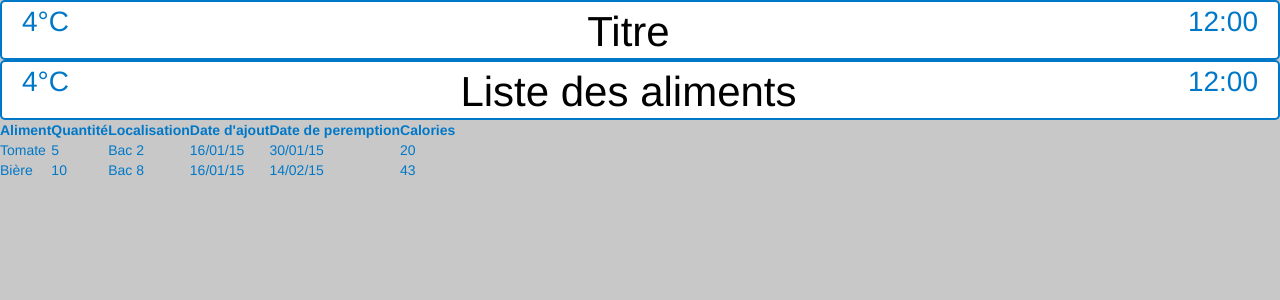
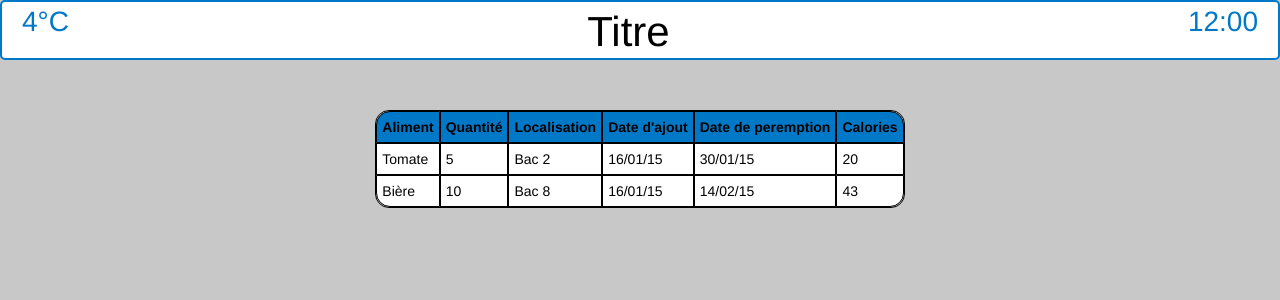
Before and after one commit to Nodraak/SmartFridge, a Django app: page /sf/show_list/ in a window 1280 px wide. Shown: the top 300 px of the page. Run offline with Django 3.2, Linux system fonts and the light colour scheme; some libraries are stand-ins or nearby versions.

Commit message:
Show_list functionnal

```diff
--- a/assets/css/show_list.css
+++ b/assets/css/show_list.css
@@ -1,43 +1,3 @@
-html{
-	background-color: rgb(200,200,200);
-}
-
-.barre{
-	height:60px;
-	background: white;
-	color: black;
-	padding: 0px;
-	margin: 0px;
-	border: solid rgb(0,120,200) 2px;
-	border-radius: 5px;
-	text-align: center;
-}
-
-.barre div{
-display: inline-block;
-vertical-align: middle;
-
-}
-
-#temperature{
-	float: left;
-	color: rgb(0,120,200);
-	margin-left: 20px;
-	font-size: 2em;
-}
-
-#heure{
-	float: right;
-	color: rgb(0,120,200);
-	margin-right: 20px;
-	font-size: 2em;
-}
-
-#titre{
-	display: inline-block;
-	font-size: 3em;
-}
-
 table{
 border-collapse: separate;
 	border-spacing: 0px;
@@ -45,6 +5,7 @@ border-collapse: separate;
 	border:solid 1px;
 margin: auto;
 margin-top: 50px;
+color:black;
 }
 
 th{
--- a/templates/sf/base.html
+++ b/templates/sf/base.html
@@ -10,6 +10,9 @@
   <link rel="stylesheet" href="{% static 'css/bootstrap-theme.min.css' %}">
   <link rel="stylesheet" href="{% static 'css/bootstrap.min.css' %}">
   <link rel="stylesheet" href="{% static 'css/principale.css' %}">
+
+  {% block extra_css %}
+  {% endblock %}
 
   <script src="{% static 'js/bootstrap.min.js' %}"></script>
   <script src="{% static 'js/npm.js' %}"></script>
--- a/templates/sf/show_list.html
+++ b/templates/sf/show_list.html
@@ -1,15 +1,15 @@
 {% extends 'sf/base.html' %}
 
+{% load staticfiles %}
+
+{% block extra_css %}
+<link rel="stylesheet" href="{% static 'css/show_list.css' %}">
+{% endblock %}
+
 {% block content %}
-<header>
-	<div class="barre">
-		<div id= "heure">12:00</div>
-		<div id="titre">Liste des aliments</div>
-		<div id="temperature">4°C</div>
-	</div>
-</header>
+
 <div>
-	<table>
+	<table >
 		<tr>
 			<th>Aliment</th>
 			<th>Quantité</th>
```
Also changed, not shown: templates/sf/show_list.css (deleted, +0 -76 lines).
